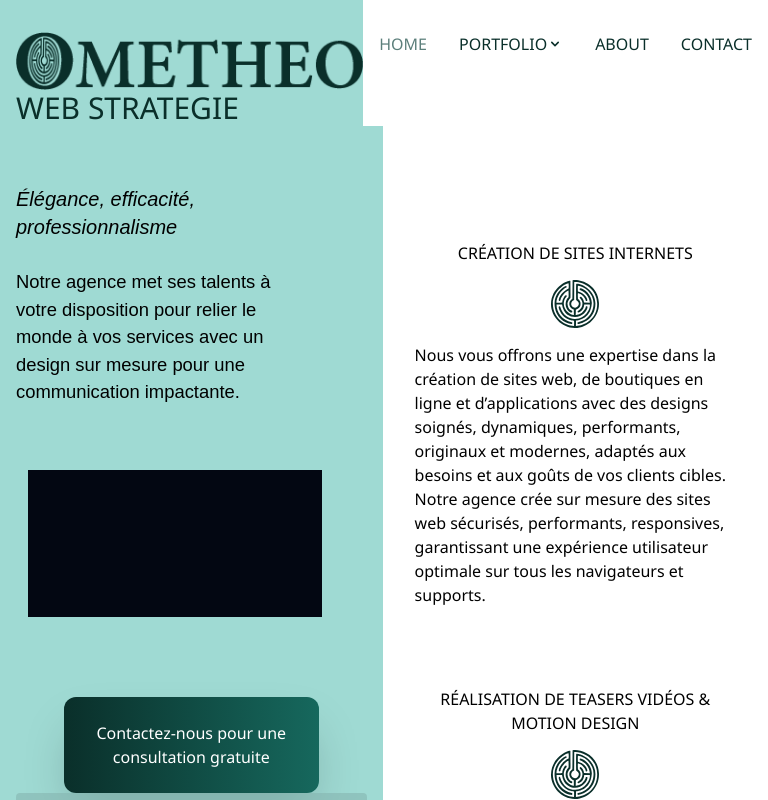
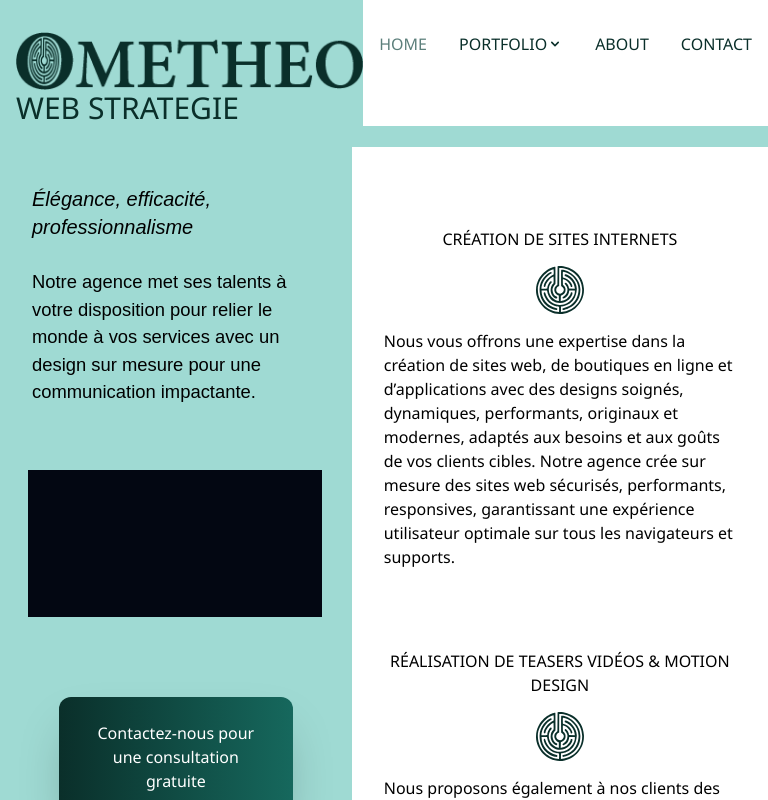
Before and after one commit to cocoaster/portfolio, a Next.js app: page / in a window 768 px wide. Shown: the top 800 px of the page. Built offline with nearby package versions, Linux system fonts and the light colour scheme; a web font is replaced by a local one.

Commit message:
home page tablet

```diff
--- a/app/page.tsx
+++ b/app/page.tsx
@@ -9,14 +9,14 @@
   return (
     <>
     <div className="main-home h-auto flex flex-col mx-4 lg:flex-row ">
-      <section className='mt-20 md:w-2/5 md:mr-44'>
+      <section className='mt-20 md:w-2/5 md:mr-44 md:mx-4'>
       <sub className="blockquote text-xl  mt-20">Élégance, efficacité, professionnalisme</sub>
       <p className='BusinessScript mt-8 '>Notre agence met ses talents à votre disposition pour relier le monde à vos services avec un design sur mesure pour une communication impactante.</p>
       </section>
       <video className='mt-16 mb-10 bg-[length:200px_100px] bg-gray-950   md:w-2/5 md:ml-3'>
       </video>
       </div>
-      <section className='mt-10 flex flex-col md:flex-row'>
+      <section className='mt-10 flex flex-col md:flex-row md:w-full'>
         <div className="green-bottom-section ">
           <CallToAction />
           <p className="forWho mx-4 mb-16 px-4 py-6 opacity-60 font-bold w-fit h-auto">
@@ -30,7 +30,7 @@
   budget.
           </p>
         </div>
-        <div className="white-bottom-section bg-white py-16 md:px-8 ">
+        <div className="white-bottom-section bg-white pb-16 px-8 ">
           <div className="service-offers">
             <h2>CRÉATION DE SITES
 INTERNETS</h2>
--- a/components/NavBar.tsx
+++ b/components/NavBar.tsx
@@ -31,10 +31,10 @@
     handlePortfolioSubMenu();
   };
   return (
-    <header className="h-auto z-10">
+    <header className=" z-10">
       <div className="navigation">
         <Logo />
-        <nav className="md:px-4 md:py-8 md:bg-white md:flex md:justify-end">
+        <nav className="md:px-4 md:py-8 md:bg-white md:flex md:justify-end md:h-auto">
           <ul className="hidden space-x-8  md:flex ">
             <li >
               <Link href="/" className={currentRoute === "/" ? "nav-active" : ""}>
--- a/styles/components/_NavBar.scss
+++ b/styles/components/_NavBar.scss
@@ -1,6 +1,6 @@
  header{
  width: 100%;
- height: 100px;
+ height: 135px;
  background-color: #9fdad3;
  position : fixed;
  }
@@ -90,8 +90,12 @@
 
        // Media query pour les tablettes en mode portrait (largeur minimale de 768px)
 @media only screen and (min-width: 768px) and (max-width: 1024px) and (orientation: portrait) {
+  header{
+    height: 103px;
+  }
   nav{
     width: 54.2%;
+    height: 192px;
   }
 
   .nav-active {
--- a/styles/pages/_Home.scss
+++ b/styles/pages/_Home.scss
@@ -14,12 +14,29 @@
     border-radius: 4px;
 }
 
+h2{
+    display: flex;
+    justify-content: center;
+    text-align: center;
+    padding-top: 50px;
+    padding-bottom: 20px;
+}
+
+.bullet-logo{
+    padding-bottom: 15px;
+    margin: auto;
+}
+
+
 
 @media only screen and (min-width: 768px) and (max-width: 1024px) and (orientation: portrait) {
+.green-bottom-section {
+    width: 45.8%;
+}
+.white-bottom-section{
+    margin-top: -550px;
+    width: 54.2%;
 
-.white-bottom-section{
-    margin-top: -600px;
-    width: 410%;
     display: flex;
     flex-direction: column;
 
@@ -29,12 +46,7 @@
    margin-top: 40px;
    padding-top: 40px;
    padding-bottom: 15px;
-   display: flex;
-   justify-content: center;
-   text-align: center;
+
 }
-.bullet-logo{
-    padding-bottom: 15px;
-    margin: auto;
+
 }
-}
```
